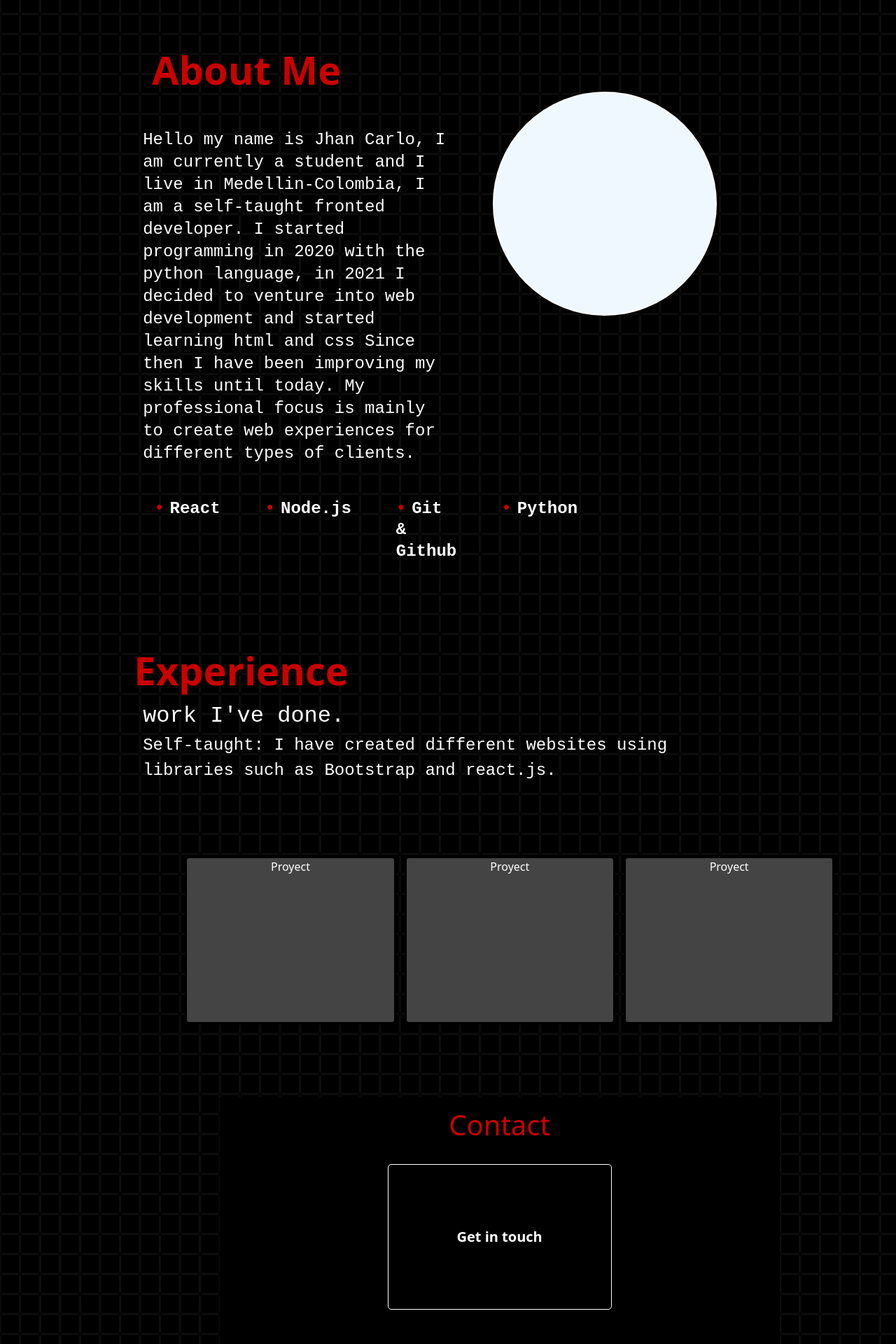
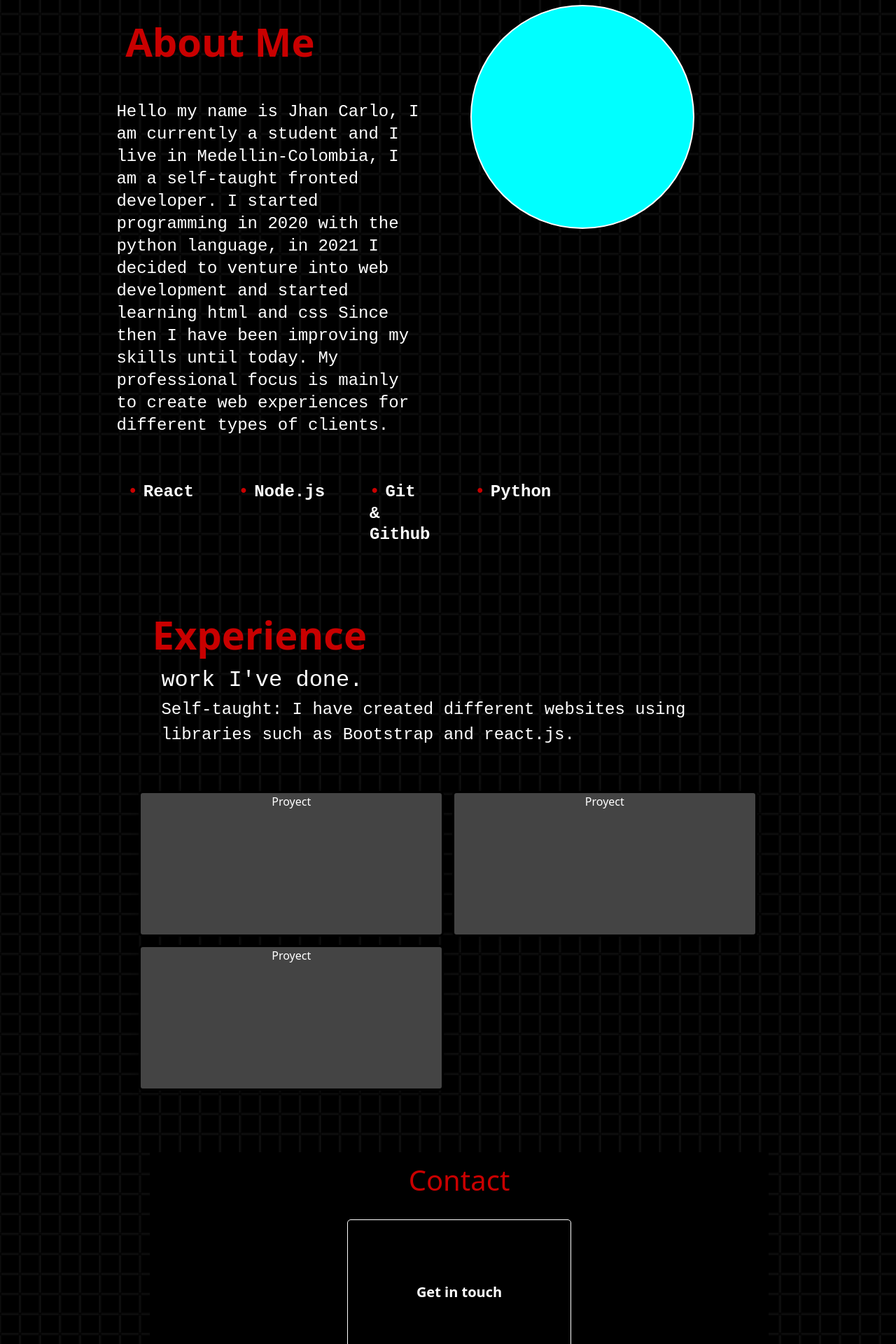
Before and after one commit to jhanccp/PORTFOLIO, a React (Create React App) app: page / in a window 1280 px wide. Shown: the part 780-2700 px from the top of the page at 70% size. Built offline with nearby package versions, Linux system fonts and the light colour scheme.

Commit message:
resposive 360px

```diff
--- a/src/Index.css
+++ b/src/Index.css
@@ -4,7 +4,8 @@
   padding: 0;
   scroll-margin-top: 10ex;
 }
-.body {
+.body{
+  margin: 7.5% 8% 8% 8%;
   padding: 1rem 6rem;
 }
 .body__index {
@@ -33,3 +34,10 @@
   background-color:  black;
   border-radius: 4px;
 }
+
+@media (max-width:480px) {
+  .body{
+    margin: 9% 0;
+    padding: 0
+  }
+}
--- a/src/components/aboutMe/AboutMe.jsx
+++ b/src/components/aboutMe/AboutMe.jsx
@@ -1,10 +1,11 @@
 import React from "react";
 import "./aboutMe.css";
+
 
 export default function AboutMe() {
   return (
     <section className="section__aboutMe" id="section__aboutMe">
-      <div>
+      <div className="div__aboutMe">
         <p className="section__p--tittle">About Me</p>
         <p className="section__p--content">
           Hello my name is Jhan Carlo, I am currently a student and I live in
@@ -26,7 +27,6 @@ export default function AboutMe() {
       </div>
 
       <div className="section__div--i">
-        <img />
       </div>
     </section>
   );
--- a/src/components/aboutMe/aboutMe.css
+++ b/src/components/aboutMe/aboutMe.css
@@ -2,12 +2,9 @@
   position: relative;
   color: white;
   display: grid;
-  grid-template-columns: repeat(auto-fit, minmax(10rem, 1fr));
-  margin-top: 5rem;
-  min-height: 40rem;
+  grid-template-columns: repeat(auto-fit, minmax(200px, 1fr));
   margin-top: 10%;
-  margin-left: 7%;
-  margin-right: 7%;
+  margin-left: -4rem;
 }
 
 .section__p--tittle {
@@ -19,6 +16,11 @@
   line-height: 5rem;
   padding: 1.6rem;
   color: rgb(201, 0, 0);
+}
+.div__aboutMe{
+  display: flex;
+  flex-wrap: wrap;
+
 }
 .section__p--content {
   display: flex;
@@ -52,7 +54,7 @@
 
 } */
 .section__div--i {
-  margin-top: 25%;
+  margin-top: 2rem;
   margin-left: 4rem;
   background-color: aliceblue;
   width: 20rem;
@@ -60,11 +62,20 @@
   border-radius: 100%;
   border: 2px solid white;
   color: rgb(201, 0, 0);
+  background-color: aqua;
 }
 
-@media (max-width: 900px) {
-  .section__aboutMe{
-    width: 13rem;
-    grid-template-columns: 30rem 1fr max-content;
+@media (max-width: 360px) {
+  .section__aboutMe {
+    margin-top: 25%;
+    margin-left: 0.2rem;
+  }
+  .div__ul--habilities {
+    display: flex;
+    flex-direction: column;
+  }
+  .section__div--i {
+    margin-left: 1rem;
+    margin-top: 5%;
   }
 }
--- a/src/components/barSocial/barSocial.css
+++ b/src/components/barSocial/barSocial.css
@@ -6,6 +6,7 @@
   position: fixed;
   top: 60%;
   left: 1%;
+
 }
 .section__li--social{
   overflow: hidden;
@@ -28,6 +29,10 @@
 .section__img {
   width: 2rem;
   filter: invert(11) sepia(1) hue-rotate(20deg) saturate(100%) ;
+}
 
-
+@media(max-width:360px){
+  .section__barSocial{
+    display: none;
+  }
 }
--- a/src/components/contact/contact.css
+++ b/src/components/contact/contact.css
@@ -1,9 +1,9 @@
 .footer__form {
-  width: 50rem;
-  margin-left: 20%;
+  width: 100%;
   color: white;
   background-color: #ffffff;
-  margin-top: 4rem;
+  margin-top: 10%;
+  margin-left: 1rem;
   display: grid;
   grid-template-columns: 1fr;
 }
@@ -56,3 +56,13 @@
   box-shadow: 5px 5px 20px rgba(0, 0, 0, 0.2);
   transform: translateY(-5%);
 }
+
+@media (max-width:360px){
+  .footer__form {
+    margin-top: 25%;
+  }
+  .footer__div--form form button{
+    width: 14rem;
+    margin-top: 1rem;
+  }
+}
--- a/src/components/experience/experience.css
+++ b/src/components/experience/experience.css
@@ -1,9 +1,7 @@
 .section__experience {
   position: relative;
-  margin-left: 7%;
-  margin-top: 5rem;
-  width: 57rem;
-  display:inline-flex;
+  margin-top: 6%;
+  width: 100%;
   flex-wrap: wrap;
   color: white;
 }
@@ -31,10 +29,25 @@
   line-height: 3rem;
 }
 .section__li--content {
+  width: 50rem;
   font-family: monospace;
   font-size: 1.5rem;
   list-style: none;
 }
 
-/* justify-content: flex-start;
-align-items: flex-start; */
+@media (max-width:360px){
+  .section__experience{
+    margin-top: 50%;
+  }
+  .section__p--tittleE{
+    font-size: 3rem;
+  }
+  .section__li--tittle{
+    font-size: 2rem;
+  }
+  .section__li--content {
+    font-size: 1.5rem;
+    width: 15rem;
+
+  }
+}
--- a/src/components/home/home.css
+++ b/src/components/home/home.css
@@ -1,10 +1,10 @@
 .section__home {
   position: relative;
-  margin-left: 7%;
-  margin-top: 5rem;
-  width: 57rem;
+  width: 100%;
   display: flex;
   color: white;
+  flex-wrap: wrap;
+  margin-top: -4%;
 }
 /* .section__ul{
 } */
@@ -40,3 +40,24 @@
 .color {
   color: rgb(201, 0, 0);
 }
+
+@media (max-width:360px) {
+  /* .section__home{
+
+  } */
+  .section__li--greet {
+    font-size: 1.5rem;
+
+  }
+  .section__li--name {
+    line-height: 4rem;
+    font-size: 3rem;
+    font-weight: 900;
+  }
+  .section__li--profesion{
+    font-size: 2.5rem;
+  }
+  .section__li--text{
+    font-size: 1rem;
+  }
+}
--- a/src/components/loader/loader.css
+++ b/src/components/loader/loader.css
@@ -2,12 +2,13 @@
   background-color: black;
   position: fixed;
   width: 100vw;
-  height: 100vh;
+  height: 104vh;
   z-index: 5;
   transition: all 3s ease-in-out;
   display: flex;
   align-items: center;
   justify-content: center;
+  margin-top: -5.9rem;
 }
 
 .loader,
--- a/src/components/navBar/navBar.css
+++ b/src/components/navBar/navBar.css
@@ -2,17 +2,15 @@
   z-index: 2;
   top: 0;
   position: fixed;
-  height: 4.999rem;
+  height: 4.9rem;
   display: flex;
   justify-content: space-between;
   align-items: center;
   background-color: rgb(0, 0, 0);
   width: 100%;
-  font-size: 1rem;
+  font-size: 1.2rem;
 }
 /* .header__div{
-
-
 } */
 .header__div--text {
   padding-top: 1rem;
@@ -40,7 +38,6 @@
 }
 
 /* .header__li{
-
 } */
 .header__a--nav {
   color: rgb(255, 255, 255);
@@ -68,3 +65,40 @@
   cursor: pointer;
   color: rgb(219, 44, 44);
 }
+
+
+@media (max-width:360px) {
+  .header__main {
+    display: flex;
+    justify-content: flex-start;
+    align-items: center;
+
+  }
+  .header__a{
+    display: none;
+
+  }
+
+  .header__a--nav {
+    padding-left: 2rem;
+    font-size: 1rem;
+    padding: 0;
+    margin-left:-1rem;
+
+  }
+
+  .header__a--button {
+    transition: all 400ms ease;
+    font-size: 1.4rem;
+    margin-left: -1rem;
+    padding: 0.8rem ;
+    color: white;
+    text-align: center;
+    border: solid 2px rgb(201, 0, 0);
+    border-radius: 4px;
+    font-weight: 400;
+  }
+
+
+
+}
--- a/src/components/work/Work.jsx
+++ b/src/components/work/Work.jsx
@@ -8,6 +8,7 @@ export default function Work() {
         <div className="section__div--card">Proyect </div>
         <div className="section__div--card"> Proyect </div>
         <div className="section__div--card"> Proyect </div>
+
       </div>
     </section>
   );
--- a/src/components/work/work.css
+++ b/src/components/work/work.css
@@ -1,14 +1,14 @@
 .section__div--container {
-  width: 60rem;
-  margin-left: 14%;
+  width: 100%;
   display: grid;
-  grid-template-columns: repeat(auto-fit, minmax(1.2rem, 1fr));
-  grid-auto-rows: 15rem;
+  grid-template-columns: repeat(auto-fit, minmax(300px, 1fr));
   gap: 12px;
-  padding: 1rem;
-  margin-top: 3rem;
+  margin-top: 7%;
   min-height: 20rem;
   align-content: center;
+  grid-auto-flow: row;
+  position: relative;
+  grid-auto-rows: 13rem;
 }
 
 .section__div--card {
@@ -30,7 +30,9 @@
   transform: translateY(-3%);
 }
 
-/* @media (max-width: 600px) {
-  .facet_sidebar {
-    display: none;
-} */
+@media (max-width: 360px) {
+  .section__div--container {
+    padding: 2rem;
+    margin-top: 25%;
+  }
+}
```
Also changed, not shown: src/assets/cancel.svg (added), src/assets/icons8-menu.svg (added).
